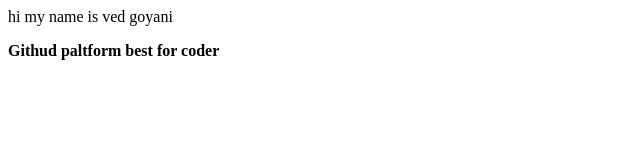
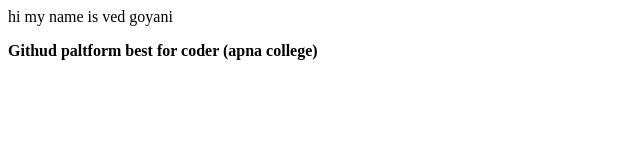
Before and after one commit to VedGoyani143/LocalRepo, a plain HTML site: page index.html in a window 1280 px wide. Shown: the full height of the page, 0-640 px from the left. Drawn offline with Linux system fonts and the light colour scheme.

Commit message:
Add Chennal

```diff
--- a/index.html
+++ b/index.html
@@ -1,2 +1,2 @@
 <p>hi my name is ved goyani </p>
-<b>Githud paltform best for coder </b>
+<b>Githud paltform best for coder (apna college)</b>
```
